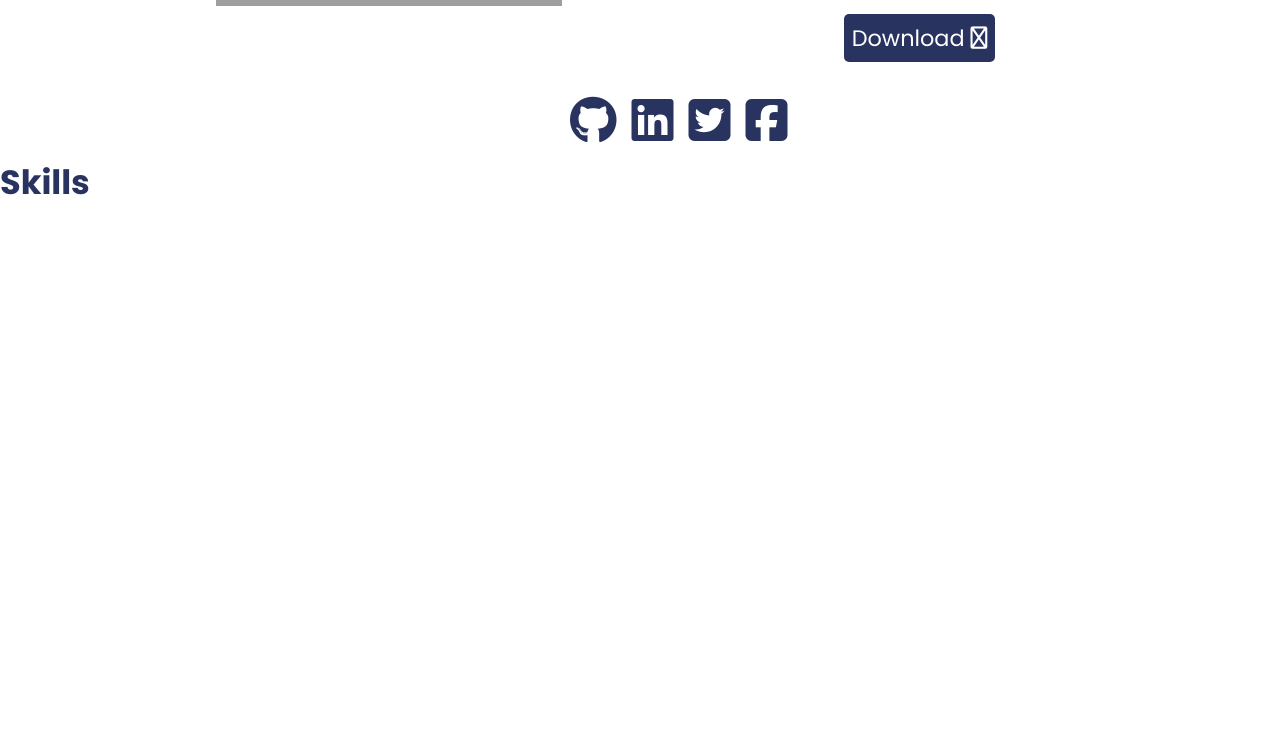
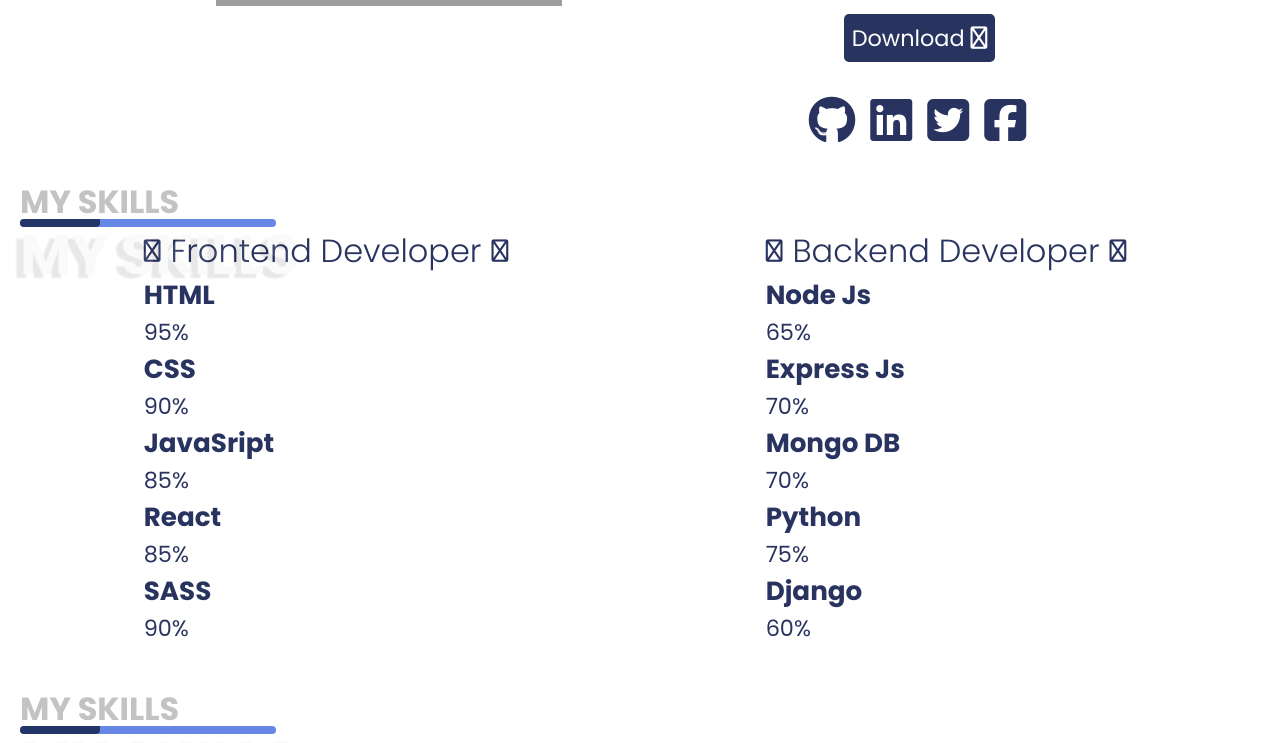
Before and after one commit to ejezie/Portfolio, a React (Create React App) app in the folder my-portfolio/: page /skills in a window 1280 px wide. Shown: the part 1239-1982 px from the top of the page. Before the commit the page ends 1447 px from the top, so only its background shows below. Built offline with nearby package versions, Linux system fonts and the light colour scheme; grey boxes are pictures that could not be loaded; some icons are missing.

Commit message:
designing skills page

```diff
--- a/my-portfolio/src/App.js
+++ b/my-portfolio/src/App.js
@@ -15,7 +15,8 @@ function App() {
       <NavTop />
       <NavBottom />
       <HomePage />
-      <AboutPage/>
+      <AboutPage />
+      <SkillsPage />
       <main>
         <Switch>
           <Route exact path="/" />
--- a/my-portfolio/src/App.scss
+++ b/my-portfolio/src/App.scss
@@ -1,9 +1,7 @@
 @import url("https://fonts.googleapis.com/css2?family=Poppins:wght@100;200;300;400;500;600;700;800;900&display=swap");
-// @import "./styles/layout";
-// @import "./styles/sidebar";
 @import "./styles/homepage";
 @import "./styles/about";
-// @import "./styles/aboutsection";
+@import "./styles/skills";
 @import "./styles/title";
 @import "./styles/navbottom";
 @import "./styles/navtoptitle";
@@ -20,7 +18,7 @@ body {
   font-size: 1.4em;
   color: #29335f;
   scroll-behavior: smooth;
-  // background-color: black;
+  // background-color: #090a11;
 }
 span {
   // color: #29335f;
--- a/my-portfolio/src/pages/SkillsPage.jsx
+++ b/my-portfolio/src/pages/SkillsPage.jsx
@@ -1,11 +1,133 @@
-import React from 'react'
+import React from "react";
+import Title from "../components/Title";
 
 function SkillsPage() {
-    return (
-        <div>
-            <h2>Skills</h2>
+  return (
+    <div className="skills">
+      <div className="skills__wrapper">
+        <Title title={"MY SKILLS"} span={"MY SKILLS"} />
+        <div className="skills__container">
+          <div className="skills__content">
+            <div className="skills__header">
+              <i class="fas fa-code"></i>
+              <h2>Frontend Developer</h2>
+              <i class="fas fa-angle-down"></i>
+            </div>
+            <div className="skills__list">
+              <div className="skills__data">
+                <div className="skills__title">
+                  <h3 className="skills__name">HTML</h3>
+                  <span className="skill__number">95%</span>
+                </div>
+              </div>
+              <div className="skill__bar">
+                <span className="skill__percentage"></span>
+              </div>
+
+              <div className="skills__data">
+                <div className="skills__title">
+                  <h3 className="skills__name">CSS</h3>
+                  <span className="skill__number">90%</span>
+                </div>
+              </div>
+              <div className="skill__bar">
+                <span className="skill__percentage"></span>
+              </div>
+
+              <div className="skills__data">
+                <div className="skills__title">
+                  <h3 className="skills__name">JavaSript</h3>
+                  <span className="skill__number">85%</span>
+                </div>
+              </div>
+              <div className="skill__bar">
+                <span className="skill__percentage"></span>
+              </div>
+
+              <div className="skills__data">
+                <div className="skills__title">
+                  <h3 className="skills__name">React</h3>
+                  <span className="skill__number">85%</span>
+                </div>
+              </div>
+              <div className="skill__bar">
+                <span className="skill__percentage"></span>
+              </div>
+
+              <div className="skills__data">
+                <div className="skills__title">
+                  <h3 className="skills__name">SASS</h3>
+                  <span className="skill__number">90%</span>
+                </div>
+              </div>
+              <div className="skill__bar">
+                <span className="skill__percentage"></span>
+              </div>
+            </div>
+          </div>
+
+          <div className="skills__content">
+            <div className="skills__header">
+              <i class="fas fa-server"></i>
+              <h2>Backend Developer</h2>
+              <i class="fas fa-angle-down"></i>
+            </div>
+            <div className="skills__list">
+              <div className="skills__data">
+                <div className="skills__title">
+                  <h3 className="skills__name">Node Js</h3>
+                  <span className="skill__number">65%</span>
+                </div>
+              </div>
+              <div className="skill__bar">
+                <span className="skill__percentage"></span>
+              </div>
+
+              <div className="skills__data">
+                <div className="skills__title">
+                  <h3 className="skills__name">Express Js</h3>
+                  <span className="skill__number">70%</span>
+                </div>
+              </div>
+              <div className="skill__bar">
+                <span className="skill__percentage"></span>
+              </div>
+
+              <div className="skills__data">
+                <div className="skills__title">
+                  <h3 className="skills__name">Mongo DB</h3>
+                  <span className="skill__number">70%</span>
+                </div>
+              </div>
+              <div className="skill__bar">
+                <span className="skill__percentage"></span>
+              </div>
+
+              <div className="skills__data">
+                <div className="skills__title">
+                  <h3 className="skills__name">Python</h3>
+                  <span className="skill__number">75%</span>
+                </div>
+              </div>
+              <div className="skill__bar">
+                <span className="skill__percentage"></span>
+              </div>
+
+              <div className="skills__data">
+                <div className="skills__title">
+                  <h3 className="skills__name">Django</h3>
+                  <span className="skill__number">60%</span>
+                </div>
+              </div>
+              <div className="skill__bar">
+                <span className="skill__percentage"></span>
+              </div>
+            </div>
+          </div>
         </div>
-    )
+      </div>
+    </div>
+  );
 }
 
-export default SkillsPage
+export default SkillsPage;
--- a/my-portfolio/src/styles/_about.scss
+++ b/my-portfolio/src/styles/_about.scss
@@ -1,5 +1,6 @@
 .about {
   overflow: hidden;
+  // height: 85vh;
   .about__wrap {
     .about__title {
       margin: 0px 0px 30px 20px;
@@ -55,15 +56,14 @@
           @media (max-width: 1690px) {
             // text-align: center;
             width: 31rem;
-            @media (max-width:1200px) {
+            @media (max-width: 1200px) {
               font-size: 1rem;
               width: 27rem;
-              @media (max-width:730px) {
+              @media (max-width: 730px) {
                 font-size: 0.7rem;
                 width: 19rem;
               }
             }
-
           }
         }
         .about__download {
@@ -73,7 +73,7 @@
             color: white;
             padding: 8px;
             border-radius: 5px;
-            &:hover{
+            &:hover {
               background-color: #3f4e91;
             }
           }
@@ -82,7 +82,7 @@
     }
     .social__link {
       font-size: 3rem;
-      text-align: start;
+      text-align: center;
       margin-left: 570px;
       @media (max-width: 990px) {
         font-size: 1.5rem;
--- a/my-portfolio/src/styles/_homepage.scss
+++ b/my-portfolio/src/styles/_homepage.scss
@@ -48,6 +48,7 @@
         h2 {
           margin-bottom: 5px;
           font-size: 3.8rem;
+          font-weight: 500;
           @media (max-width: 1690px) {
             font-size: 2.7rem;
             @media (max-width: 730px) {
--- /dev/null
+++ b/my-portfolio/src/styles/_skills.scss
@@ -0,0 +1,23 @@
+.skills {
+    padding: 20px;
+  .skills__wrapper {
+    .skills__container {
+      display: flex;
+      justify-content: space-around;
+      .skills__content {
+        .skills__header {
+          display: flex;
+          align-items: center;
+          i,
+          h2 {
+            margin-right: 10px;
+            font-weight: 300;
+          }
+          h2{
+              font-size: 2rem;
+          }
+        }
+      }
+    }
+  }
+}
```
